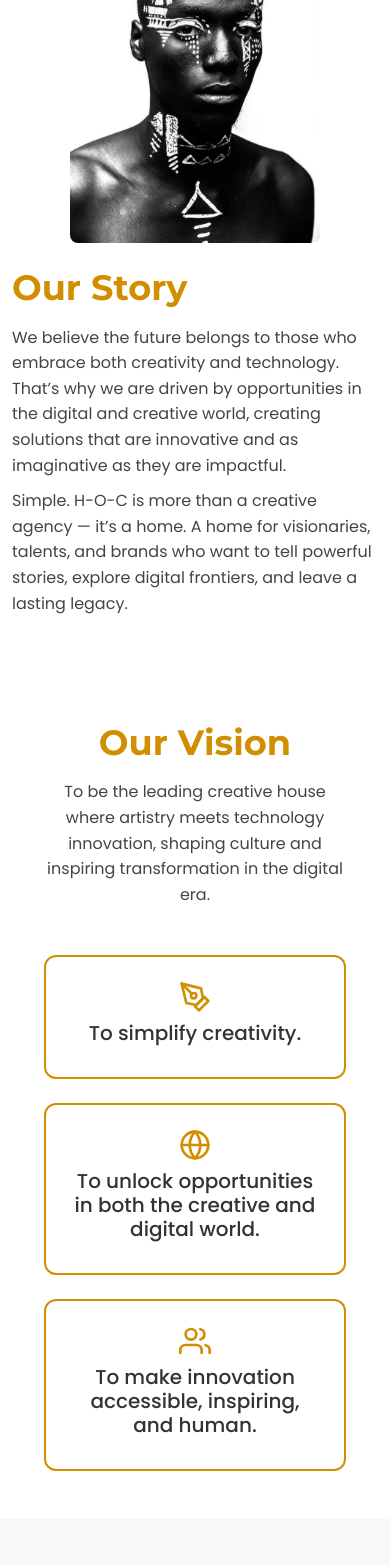
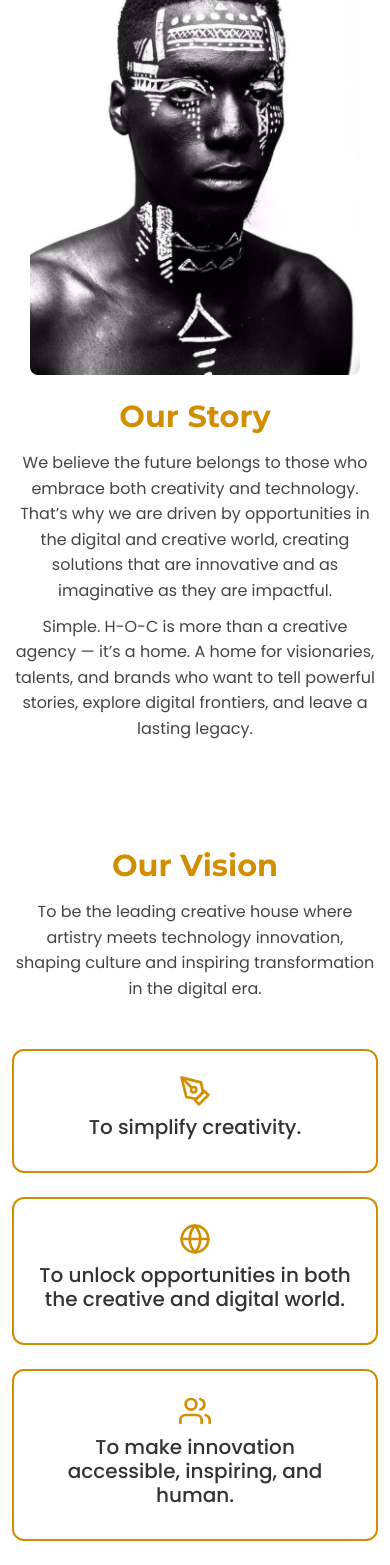
Before and after one commit to SIMPLE-H-O-C/Simple-hoc, a React (Vite) app in the folder simple-hoc/: page / in a window 390 px wide. Shown: the part 1105-2670 px from the top of the page. Built offline with nearby package versions, Linux system fonts and the light colour scheme.

Commit message:
feat(about): Added styling for our team

```diff
--- a/simple-hoc/src/styles/AboutUs.css
+++ b/simple-hoc/src/styles/AboutUs.css
@@ -25,7 +25,7 @@
   color: #d28e01;
 }
 
-/* Reduce overall section spacing */
+/* Keep consistent section spacing */
 .story-section,
 .vision-section,
 .mission-section,
@@ -33,15 +33,27 @@
   padding: 3rem 0;
 }
 
+/* Ensure the two columns center their inner content */
+.story-section .col-md-6,
+.founder-section .col-md-6 {
+  text-align: center;
+  /* Flex helpers are added in JSX via Bootstrap classes (d-flex etc.) */
+}
+
+/* Constrain text width in columns for readability */
+.story-text-wrapper,
+.founder-text-wrapper {
+  max-width: 560px;
+}
+
 /* Images with gold glow on hover */
 .section-img {
   width: 75%;
-  max-width: 250px;
+  max-width: 300px;
   border-radius: 8px;
   transition: all 0.4s ease-in-out;
   display: inline-block;
 }
-
 .section-img.glow-hover:hover {
   box-shadow: 0 0 25px 5px #d28e01;
   transform: scale(1.08);
@@ -57,7 +69,7 @@
   background: #fff;
   border: 2px solid #d28e01;
   transition: transform 0.3s ease, background 0.3s ease;
-  padding: 1.5rem;  /* reduced padding */
+  padding: 1.5rem;
 }
 .vision-card:hover {
   transform: translateY(-6px);
@@ -75,7 +87,7 @@
 
 /* Mission Section */
 .mission-section {
-  background-color: #f8f8f8;
+  background-color: #fff;
   padding: 3rem 0;
 }
 .mission-section .section-text {
@@ -85,19 +97,63 @@
   line-height: 1.7;
 }
 
-/* Vision + Mission */
-.vision-mission-wrapper {
-  display: flex;
-  gap: 2rem;
-  align-items: flex-start;
+.team-section {
+  background-color: #fff;
+  font-family: 'Poppins', sans-serif;
 }
-.vision-section,
-.mission-section {
-  flex: 1;
-  padding: 2rem;
+
+.team-section .section-title {
+  font-family: 'Montserrat', sans-serif;
+  font-size: 2.2rem;
+  color: #d28e01;
+  margin-bottom: 2rem;
 }
-@media (max-width: 992px) {
-  .vision-mission-wrapper {
-    flex-direction: column;
+
+.team-card {
+  text-align: center;
+  padding: 1rem 0;
+}
+
+.team-img-wrapper {
+  width: 120px;
+  height: 120px;
+  margin: 0 auto 1rem;
+  overflow: hidden;
+  border-radius: 50%;
+}
+
+.team-img {
+  width: 100%;
+  height: 100%;
+  object-fit: cover;
+  transition: transform 0.3s, box-shadow 0.3s;
+}
+
+.team-img:hover {
+  transform: scale(1.05);
+  box-shadow: 0 0 15px 5px rgba(210, 142, 1, 0.6);
+}
+
+.team-name {
+  font-size: 1.1rem;
+  font-weight: 600;
+  margin-bottom: 0.25rem;
+}
+
+.team-role {
+  font-size: 0.95rem;
+  color: #777;
+}
+
+
+/* Mobile tweaks: stack columns (Bootstrap already does this) and make images larger */
+@media (max-width: 767.98px) {
+  .section-img {
+    width: 90%;
+    max-width: 420px;
+    margin-top: 0.75rem;
+  }
+  .section-title {
+    font-size: 1.9rem;
   }
 }
```
